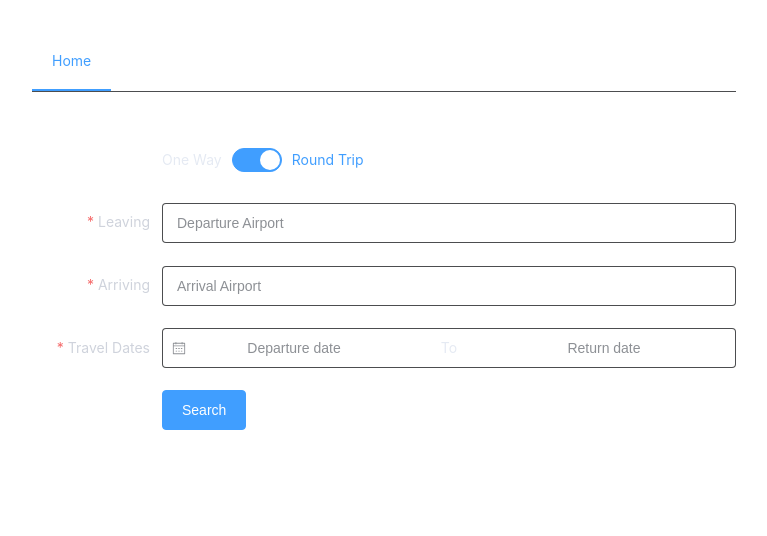
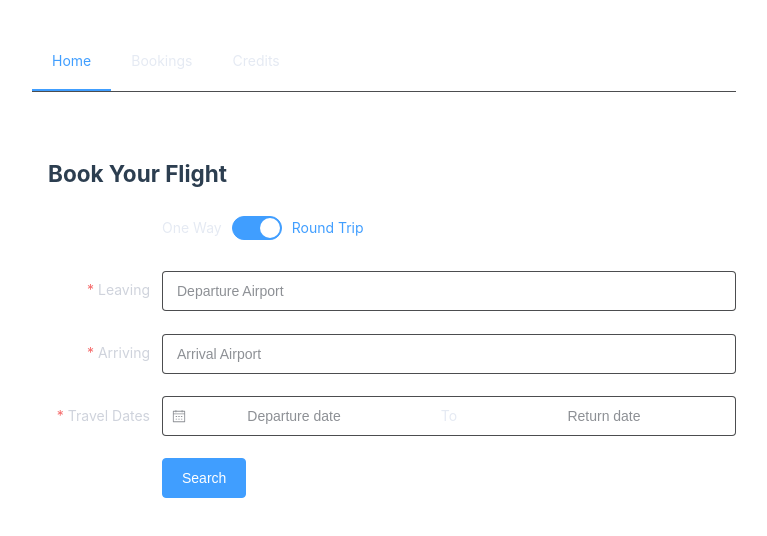
Before and after one commit to UTSCC09/project-frontend-frauds, a Vue app in the folder frontend/: page / in a window 1280 px wide. Shown: the top 536 px of the page, without its empty margins (256-1023 px from the left). Built offline with nearby package versions, Linux system fonts and the light colour scheme; no server answers.

Commit message:
refactor: code cleanup

```diff
--- a/frontend/src/components/NavBar.vue
+++ b/frontend/src/components/NavBar.vue
@@ -9,10 +9,7 @@ const activeIndex = ref("1");
     :default-active="activeIndex"
     class="app-nav-bar"
     mode="horizontal"
-    background-color="transparent"
-    text-color="white"
-    router="true"
-    @select="handleSelect"
+    router
   >
     <el-menu-item index="1" route="/">Home</el-menu-item>
     <el-menu-item index="2" route="/bookings">Bookings</el-menu-item>
--- a/frontend/src/views/HomeView.vue
+++ b/frontend/src/views/HomeView.vue
@@ -4,6 +4,14 @@ import FlightSearch from "../components/FlightSearch.vue";
 
 <template>
   <main>
+    <h2 class="page-title">Book Your Flight</h2>
     <FlightSearch />
   </main>
 </template>
+
+<style>
+.page-title {
+  padding: 1rem;
+  font-weight: bold;
+}
+</style>
```
